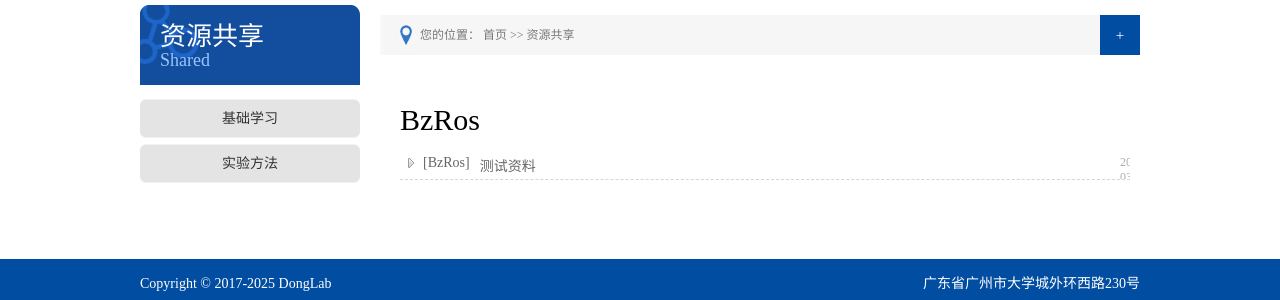
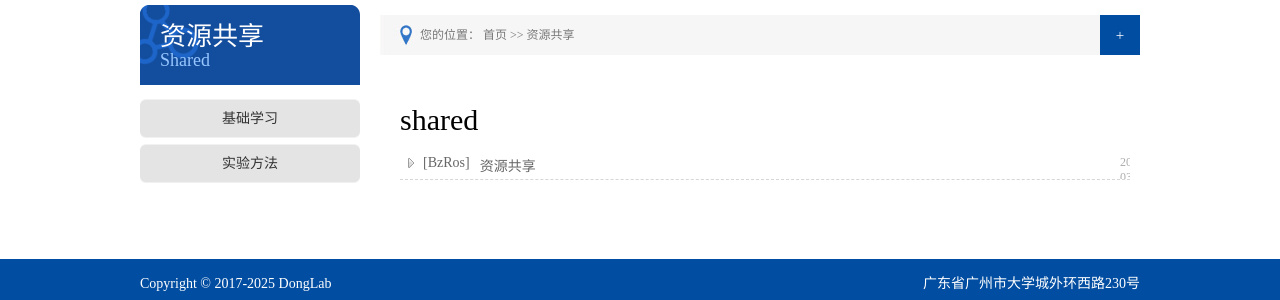
Before and after one commit to zhanweimin2021/zhanweimin2021.github.io, a Jekyll site: the page built from pages/shared.html, in a window 1280 px wide. Shown: the part 193-493 px from the top of the page. Built offline with Jekyll 4.4.1, drawn with Linux system fonts in a browser that asks for light colours.

Commit message:
Update shared.html

```diff
--- a/pages/shared.html
+++ b/pages/shared.html
@@ -12,10 +12,10 @@ description: 资源共享
 <div class="n_list">
   <div class="n_list_c">
     <div class="n_right_bottom">
-      <h1>BzRos</h1>
+      <h1>shared</h1>
       <ul>
         <li>
-          <div class="n_temp_r_b1"><img src="/images/assets/2-000.gif"><h4>[BzRos]</h4><p><a href="http://sw.bos.baidu.com/sw-search-sp/software/2e5332c9d23dd/ChromeStandalone_65.0.3325.181_Setup.exe" target="_blank">测试资料</a></p></div>
+          <div class="n_temp_r_b1"><img src="/images/assets/2-000.gif"><h4>[BzRos]</h4><p><a href="http://sw.bos.baidu.com/sw-search-sp/software/2e5332c9d23dd/ChromeStandalone_65.0.3325.181_Setup.exe" target="_blank">资源共享</a></p></div>
           <div class="n_temp_r_b2"><p>2018-03-19</p></div>
         </li>
       </ul>
```
